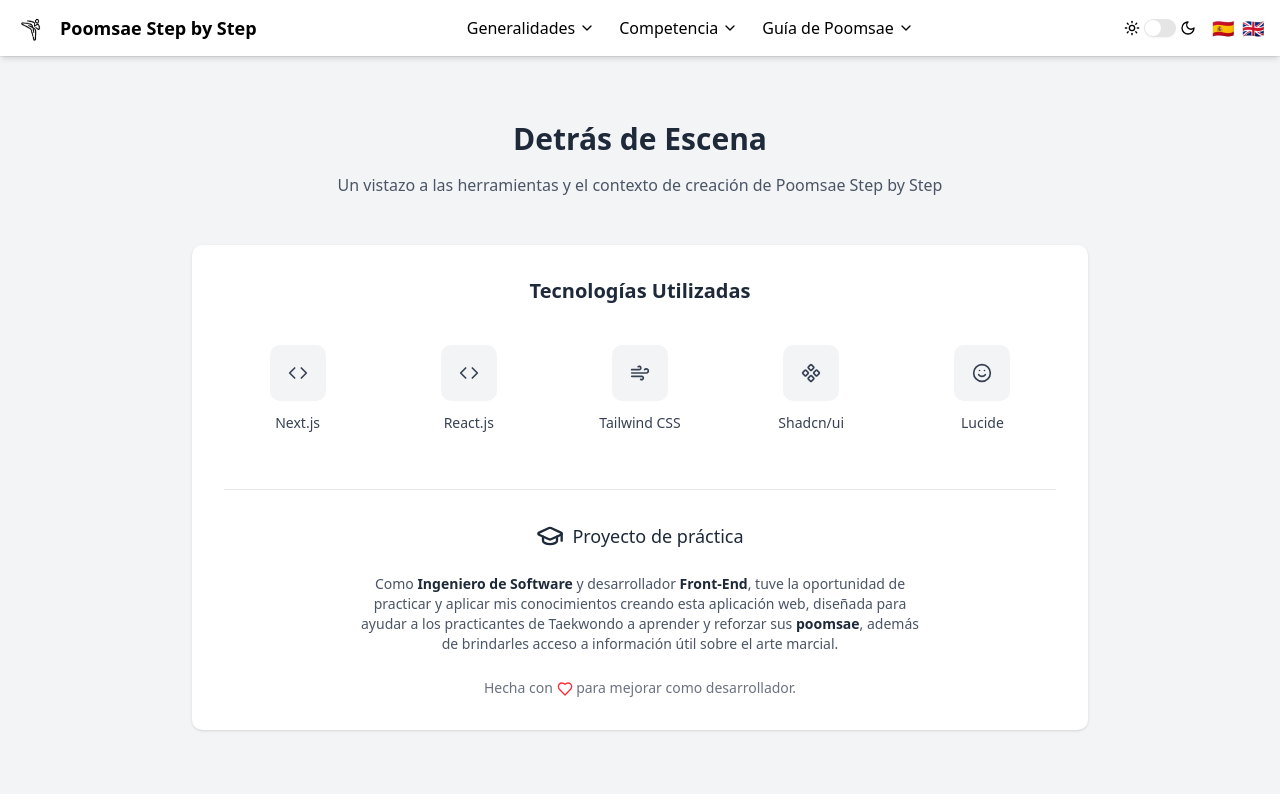
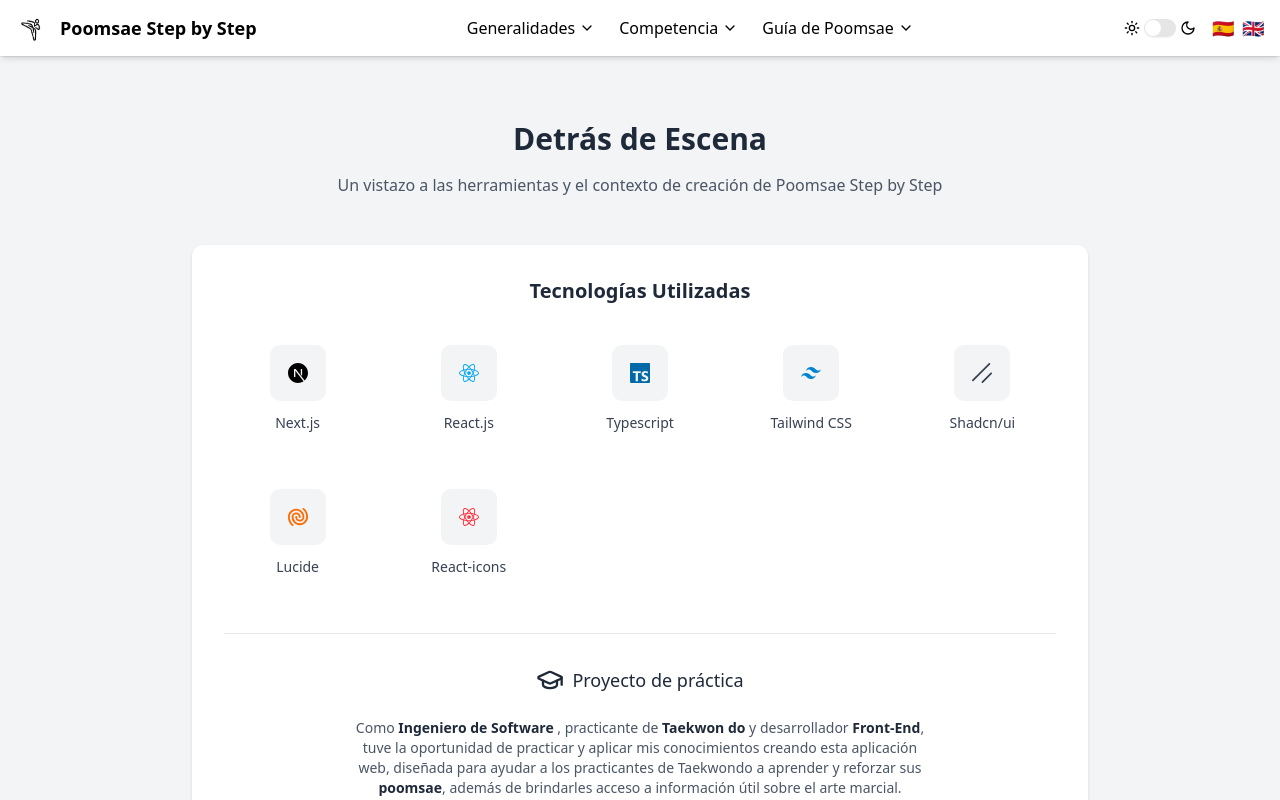
Before and after one commit to Biggyhands/poomsae-step-by-step, a Next.js app: page /about in a window 1280 px wide. Shown: the top 800 px of the page. Built offline with nearby package versions, Linux system fonts and the light colour scheme.

Commit message:
Build working
minor details added.

Looking forward to work in the belt view

```diff
--- a/src/components/historytkd/HistoryPage.tsx
+++ b/src/components/historytkd/HistoryPage.tsx
@@ -1,15 +1,12 @@
 "use client";
 
 import React from "react";
-import Link from "next/link";
-import { motion } from "framer-motion";
 
 import TitleHistory from "./TitleHistory";
 import OriginHistory from "./OriginHistory";
 import AdittionalHistoryContext from "./AdittionalHistoryContext";
 import TimeLineHistory from "./TimeLineHistory";
-
-const MotionLink = motion(Link);
+import ButtonBack from "../main/ButtonBack";
 
 export default function HistoryPage() {
   return (
@@ -24,16 +21,7 @@ export default function HistoryPage() {
         {/* Additional history context  */}
         <AdittionalHistoryContext />
         {/* Back to home button */}
-        <div className="text-center mt-16">
-          <MotionLink
-            href="/"
-            whileHover={{ scale: 1.05 }}
-            whileTap={{ scale: 0.95 }}
-            className="inline-block bg-gray-800 text-white font-semibold px-6 py-3 rounded-xl shadow hover:bg-gray-900 transition"
-          >
-            Volver al inicio
-          </MotionLink>
-        </div>
+        <ButtonBack />
       </div>
     </section>
   );
--- /dev/null
+++ b/src/components/main/ButtonBack.tsx
@@ -0,0 +1,22 @@
+import React from "react";
+import { motion } from "framer-motion";
+import Link from "next/link";
+
+const MotionLink = motion(Link);
+
+function ButtonBack() {
+  return (
+    <div className="text-center mt-16">
+      <MotionLink
+        href="/"
+        whileHover={{ scale: 1.05 }}
+        whileTap={{ scale: 0.95 }}
+        className="inline-block bg-gray-800 text-white font-semibold px-6 py-3 rounded-xl shadow hover:bg-gray-900 transition"
+      >
+        Volver al inicio
+      </MotionLink>
+    </div>
+  );
+}
+
+export default ButtonBack;
--- a/src/components/main/CreditsContextAndMessage.tsx
+++ b/src/components/main/CreditsContextAndMessage.tsx
@@ -14,6 +14,10 @@ export default function CreditsContextAndMessage() {
         <strong className="text-gray-800 dark:text-gray-200">
           Ingeniero de Software
         </strong>{" "}
+        , practicante de{" "}
+        <strong className="text-gray-800 dark:text-gray-200">
+          Taekwon do{" "}
+        </strong>
         y desarrollador{" "}
         <strong className="text-gray-800 dark:text-gray-200">Front-End</strong>,
         tuve la oportunidad de practicar y aplicar mis conocimientos creando
--- a/src/components/philosophytkd/GreetingsPhylosophy.tsx
+++ b/src/components/philosophytkd/GreetingsPhylosophy.tsx
@@ -18,6 +18,8 @@ function GreetingsPhylosophy() {
 
       <div className="md:w-1/2">
         <Image
+          width={500}
+          height={500}
           src="/greeting-taekwondo.png"
           alt="Saludo en Taekwondo"
           className="w-full rounded-lg shadow-md object-cover"
--- a/src/components/philosophytkd/PhilosophyPage.tsx
+++ b/src/components/philosophytkd/PhilosophyPage.tsx
@@ -7,6 +7,7 @@ import GreetingsPhylosophy from "./GreetingsPhylosophy";
 import UniformPhilosophy from "./UniformPhilosophy";
 import PhilosophyMeaningSection from "./PhilosophyMeaningSection";
 import PhilosophyValues from "./PhilosophyValues";
+import ButtonBack from "../main/ButtonBack";
 
 export default function PhilosophyPage() {
   return (
@@ -34,6 +35,8 @@ export default function PhilosophyPage() {
 
         <UniformPhilosophy />
       </div>
+      {/* Back to home button */}
+      <ButtonBack />
     </div>
   );
 }
--- a/src/components/philosophytkd/UniformPhilosophy.tsx
+++ b/src/components/philosophytkd/UniformPhilosophy.tsx
@@ -19,6 +19,8 @@ function UniformPhilosophy() {
 
       <div className="order-2 md:order-1 md:w-1/2">
         <Image
+          width={500}
+          height={500}
           src="/uniform-taekwondo.png"
           alt="Dobok tradicional de Taekwondo"
           className="rounded-lg shadow-md w-full object-cover max-h-[400px]"
--- a/src/lib/helpers/techData.tsx
+++ b/src/lib/helpers/techData.tsx
@@ -1,28 +1,43 @@
 import React from "react";
-import { Code, Wind, Component, Smile } from "lucide-react";
+
+import {
+  SiNextdotjs,
+  SiTailwindcss,
+  SiShadcnui,
+  SiLucide,
+  SiTypescript,
+  SiReact,
+} from "react-icons/si";
+
 import { TechnologyInfo } from "@/lib/types/globals";
 
 export const technologies: TechnologyInfo[] = [
   {
     name: "Next.js",
-    icon: <Code className="w-5 h-5 text-gray-700 dark:text-white" />,
+    icon: <SiNextdotjs className="w-5 h-5 text-black dark:text-white" />,
   },
   {
     name: "React.js",
-    icon: <Code className="w-5 h-5 text-gray-700 dark:text-white" />,
+    icon: <SiReact className="w-5 h-5 text-sky-500" />,
+  },
+  {
+    name: "Typescript",
+    icon: <SiTypescript className="w-5 h-5 text-sky-700" />,
   },
   {
     name: "Tailwind CSS",
-    icon: <Wind className="w-5 h-5 text-gray-700 dark:text-white" />,
+    icon: <SiTailwindcss className="w-5 h-5 text-sky-600" />,
   },
   {
     name: "Shadcn/ui",
-    icon: <Component className="w-5 h-5 text-gray-700 dark:text-white" />,
+    icon: <SiShadcnui className="w-5 h-5 text-gray-700 dark:text-gray-300" />,
   },
   {
     name: "Lucide",
-    icon: <Smile className="w-5 h-5 text-gray-700 dark:text-white" />,
+    icon: <SiLucide className="w-5 h-5 text-orange-500" />,
+  },
+  {
+    name: "React-icons",
+    icon: <SiReact className="w-5 h-5 text-red-500" />,
   },
 ];
-
-/*pls add react icons */
--- a/src/lib/types/globals.ts
+++ b/src/lib/types/globals.ts
@@ -25,7 +25,7 @@ export interface CardsGridProps {
 
 export interface TechnologyInfo {
   name: string;
-  icon: React.ReactNode;
+  icon: React.ReactElement;
 }
 
 export interface TaekwondoHistoryTimeLine {
```
